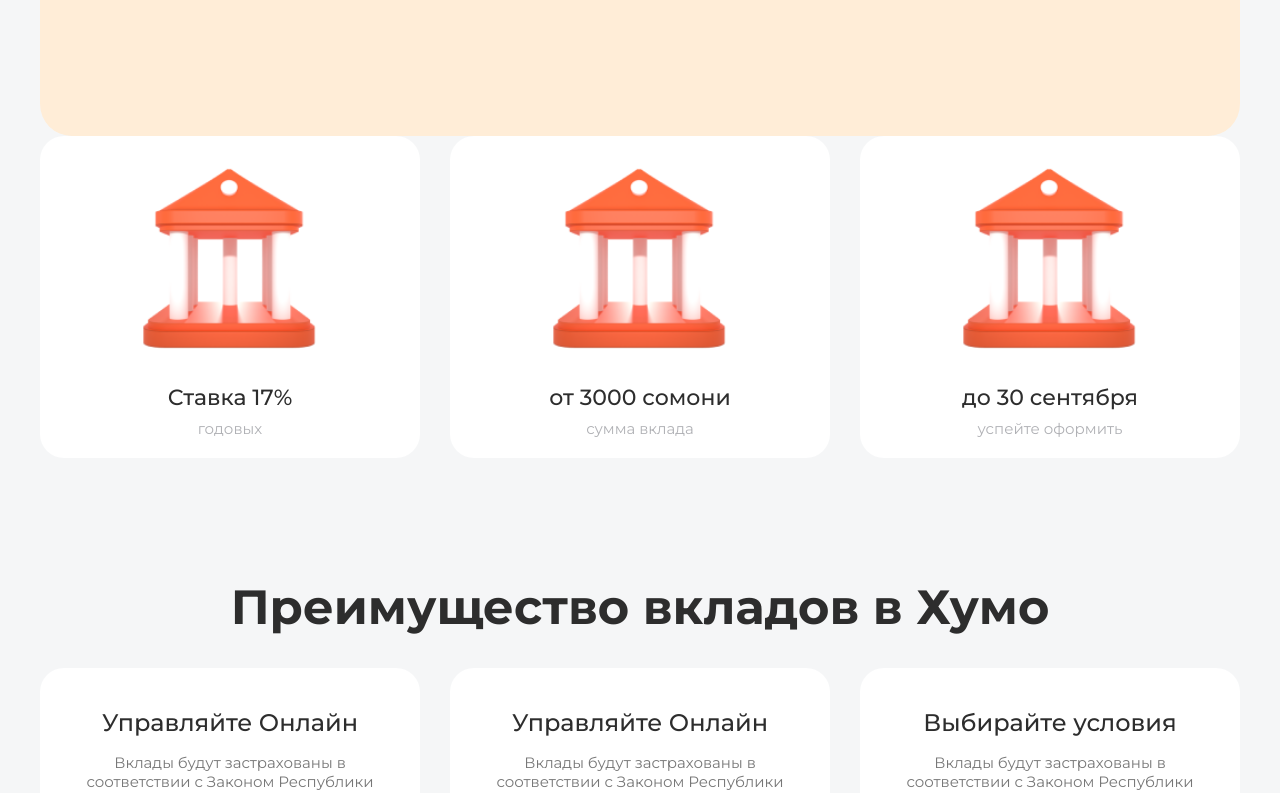
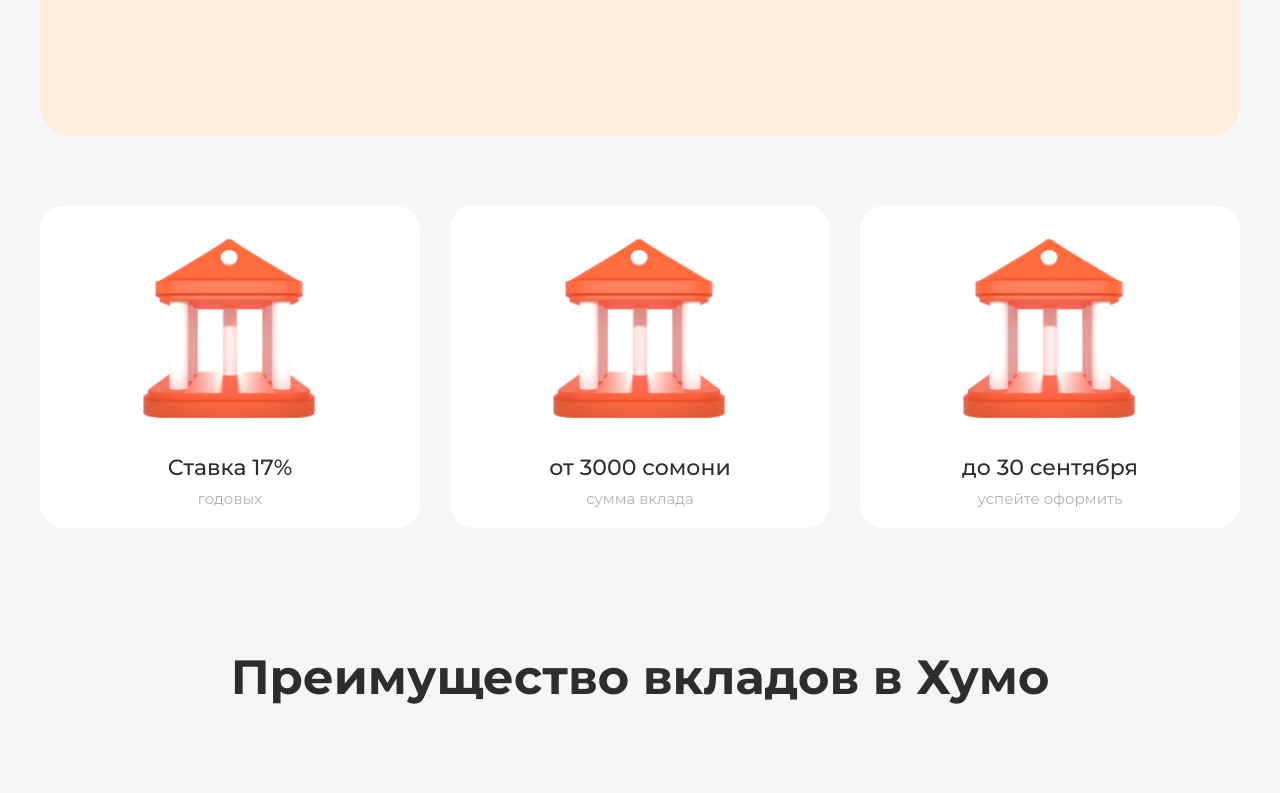
Before and after one commit to islom-sattorov/Kafolat-humo-landing, a React (Create React App) app: page / in a window 1280 px wide. Shown: the part 540-1333 px from the top of the page. Built offline with nearby package versions, Linux system fonts and the light colour scheme.

Commit message:
card positions

```diff
--- a/src/App.css
+++ b/src/App.css
@@ -2,6 +2,7 @@
     display: flex;
     justify-content: center;
     gap: 30px;
+    padding: 70px 0 0 0;
 }
 
 .card-title{
--- a/src/App.js
+++ b/src/App.js
@@ -1,15 +1,15 @@
 import "./App.css";
 import Card from "./Components/Card/Card";
 import cardImage from './Components/Card/illustration.png';
+import Header from "./Components/Header/Header";
 import Navbar from "./Components/Navbar/Navbar";
 import NumberedCard from "./Components/NumberedCard/NumberedCard";
-import Header from "./Components/Header/Header";
 
 function App() {
   return (
     <div className="container">
       <Navbar />
-       <Header />
+      <Header />
       <section className="card-items">
         <Card
           src={cardImage}
@@ -42,6 +42,7 @@ function App() {
           subtitle='Вклады будут застрахованы в соответствии с Законом Республики Таджикистан «О страховании вкладов физических лиц»'
         />
       </section>
+      {/* Калькулятор */}
     </div>
   );
 }
```
